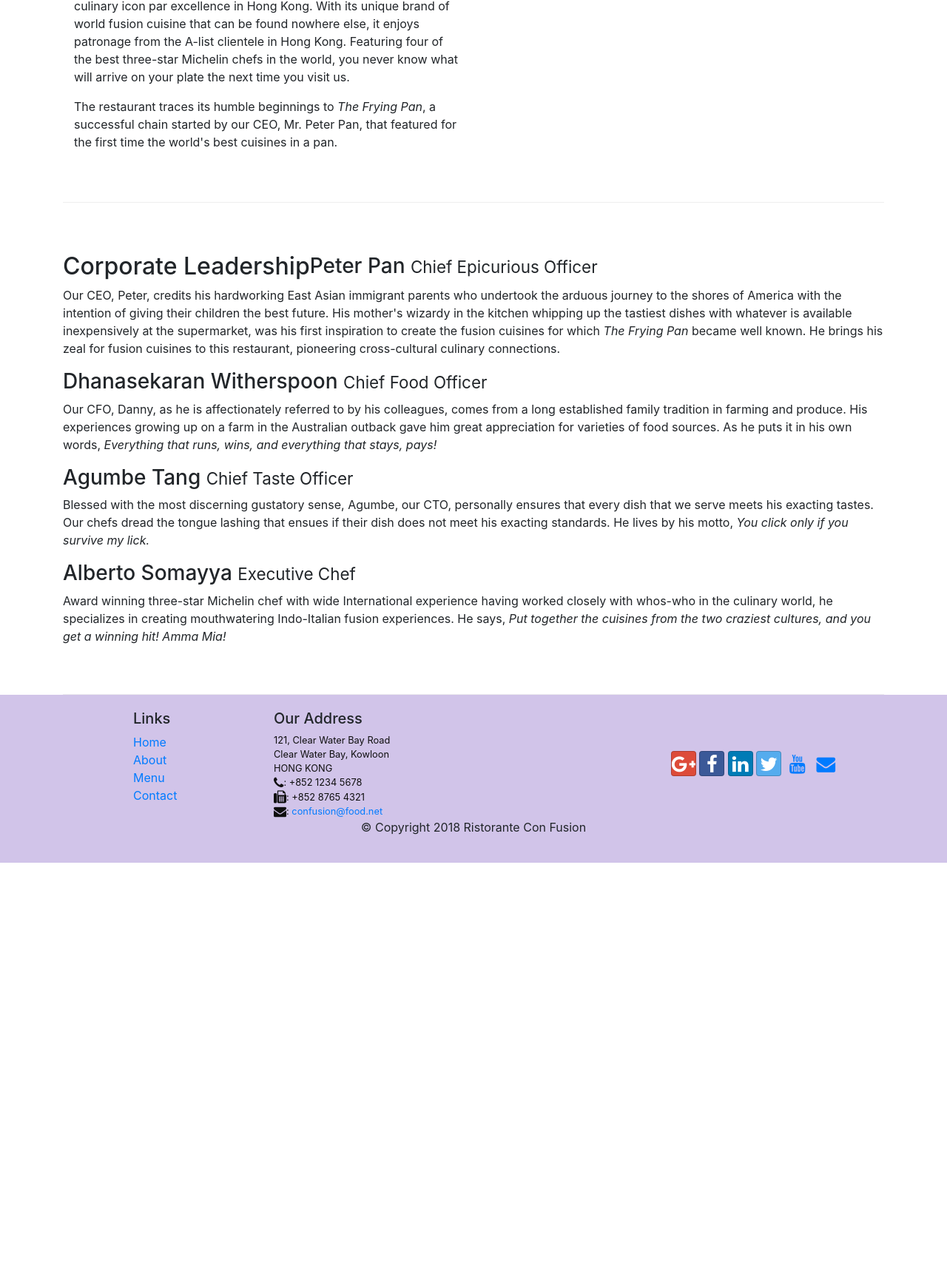
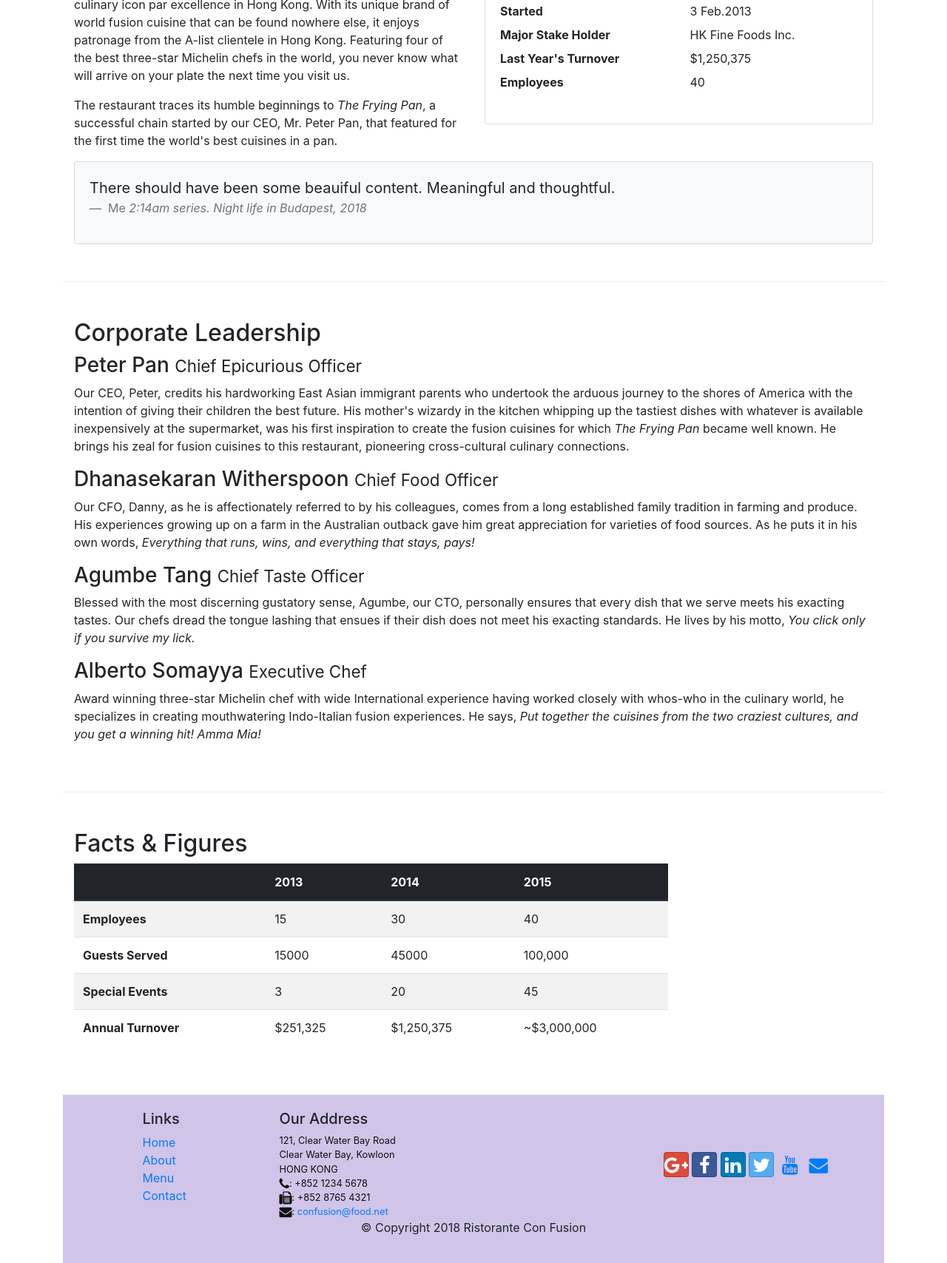
Before and after one commit to pau1a/bootstrap, a website: page assignment1/Bootstrap4/conFusion/aboutus.html in a window 1280 px wide. Shown: the part 591-2298 px from the top of the page at 74% size. Before the commit the page ends 1757 px from the top, so only its background shows below. Drawn offline with nearby package versions, Linux system fonts and the light colour scheme.

Commit message:
table and cards

```diff
--- a/assignment1/Bootstrap4/conFusion/aboutus.html
+++ b/assignment1/Bootstrap4/conFusion/aboutus.html
@@ -57,19 +57,47 @@
             </div>
         </div>
 
-        <div class="row row-content align-items-center">
-            <div class="col-12 col-sm-6">
+        <div class="row row-content">
+            <div class="col-sm-6">
                 <h2>Our History</h2>
                 <p>Started in 2010, Ristorante con Fusion quickly established itself as a culinary icon par excellence in Hong Kong. With its unique brand of world fusion cuisine that can be found nowhere else, it enjoys patronage from the A-list clientele in Hong Kong.  Featuring four of the best three-star Michelin chefs in the world, you never know what will arrive on your plate the next time you visit us.</p>
                 <p>The restaurant traces its humble beginnings to <em>The Frying Pan</em>, a successful chain started by our CEO, Mr. Peter Pan, that featured for the first time the world's best cuisines in a pan.</p>
             </div>
-            <div>
+            <div class="col-sm">
+                <div class="card">
+                    <h3 class="card-header bg-primary text-white">Facts At a Glance</h3>
+                    <div class="card-body">
+                        <dl class="row">
+                            <dt class="col-6">Started</dt>
+                            <dd class="col-6">3 Feb.2013</dd>
+                            <dt class="col-6">Major Stake Holder</dt>
+                            <dd class="col-6">HK Fine Foods Inc.</dd>
+                            <dt class="col-6">Last Year's Turnover</dt>
+                            <dd class="col-6">$1,250,375</dd>
+                            <dt class="col-6">Employees</dt>
+                            <dd class="col-6">40</dd>
+                        </dl>
+                    </div>
+                </div>
+            </div>
+            <div class="col-12">
+                <div class="card card-body bg-light">
+                    <blockquote class="blockquote">
+                        <p class="mb-0">
+                            There should have been some beauiful content. Meaningful and thoughtful.
+                        </p>
+                        <footer class="blockquote-footer">
+                            Me
+                            <cite title="Title">2:14am series. Night life in Budapest, 2018</cite>
+                        </footer>
+                    </blockquote>
+                </div>
             </div>
         </div>
 
 
         <div class="row row-content align-items-center">
-            <p class="col-12 ">
+            <div class="col-12 ">
                 <h2>Corporate Leadership</h2>
                 <h3>Peter Pan <small>Chief Epicurious Officer</small></h3> <!--d-none display none, except for sm sized screens-->
                 <p class="d-none d-sm-block">Our CEO, Peter, credits his hardworking East Asian immigrant parents who undertook the arduous journey to the shores of America with the intention of giving their children the best future. His mother's wizardy in the kitchen whipping up the tastiest dishes with whatever is available inexpensively at the supermarket, was his first inspiration to create the fusion cuisines for which <em>The Frying Pan</em> became well known. He brings his zeal for fusion cuisines to this restaurant, pioneering cross-cultural culinary connections.</p>
@@ -81,8 +109,49 @@
                 <p class="d-none d-sm-block">Award winning three-star Michelin chef with wide International experience having worked closely with whos-who in the culinary world, he specializes in creating mouthwatering Indo-Italian fusion experiences. He says, <em>Put together the cuisines from the two craziest cultures, and you get a winning hit! Amma Mia!</em></p>
             </div>
        </div>
-
-    </div>
+        <div class="row row-content">
+            <div class=" col-12 col-sm-9">
+                <h2>Facts &amp; Figures</h2>
+                <div class="table-responsive">
+                    <table class="table table-striped">
+                        <thead class="thead-dark">
+                            <tr>
+                                <th>&nbsp;</th>
+                                <th>2013</th>
+                                <th>2014</th>
+                                <th>2015</th>
+                            </tr>
+                        </thead>
+                        <tbody>
+                            <tr>
+                                <th>Employees</th>
+                                <td>15</td>
+                                <td>30</td>
+                                <td>40</td>
+                            </tr>
+                            <tr>
+                                <th>Guests Served</th>
+                                <td>15000</td>
+                                <td>45000</td>
+                                <td>100,000</td>
+                            </tr>
+                            <tr>
+                                <th>Special Events</th>
+                                <td>3</td>
+                                <td>20</td>
+                                <td>45</td>
+                            </tr>
+                            <tr>
+                                <th>Annual Turnover</th>
+                                <td>$251,325</td>
+                                <td>$1,250,375</td>
+                                <td>~$3,000,000</td>
+                            </tr>
+                        </tbody>
+                    </table>
+                </div>
+            </div>
+        </div>
 
     <footer class="footer">
         <div class="container">
--- a/assignment1/Bootstrap4/conFusion/contactus.html
+++ b/assignment1/Bootstrap4/conFusion/contactus.html
@@ -14,6 +14,7 @@
     <link rel="stylesheet" href="node_modules/font-awesome/css/font-awesome.min.css">
     <link rel="stylesheet" href="node_modules/bootstrap-social/bootstrap-social.css">
     <link href="css/styles.css" rel="stylesheet">
+    <script src="../../../../../dishdetail.component.ts"></script>
 </head>
 
 <body>
@@ -126,6 +127,7 @@
                                 <input type="checkbox" class="form-check-input" name="approve" id="approve" value="">
                                 <label class="form-check-label" for="approve">
                                     <strong>May we contact you?</strong>
+                                </label>
                             </div>
                         </div>
                         <div class="col-md-3 offset-md-1">
```
